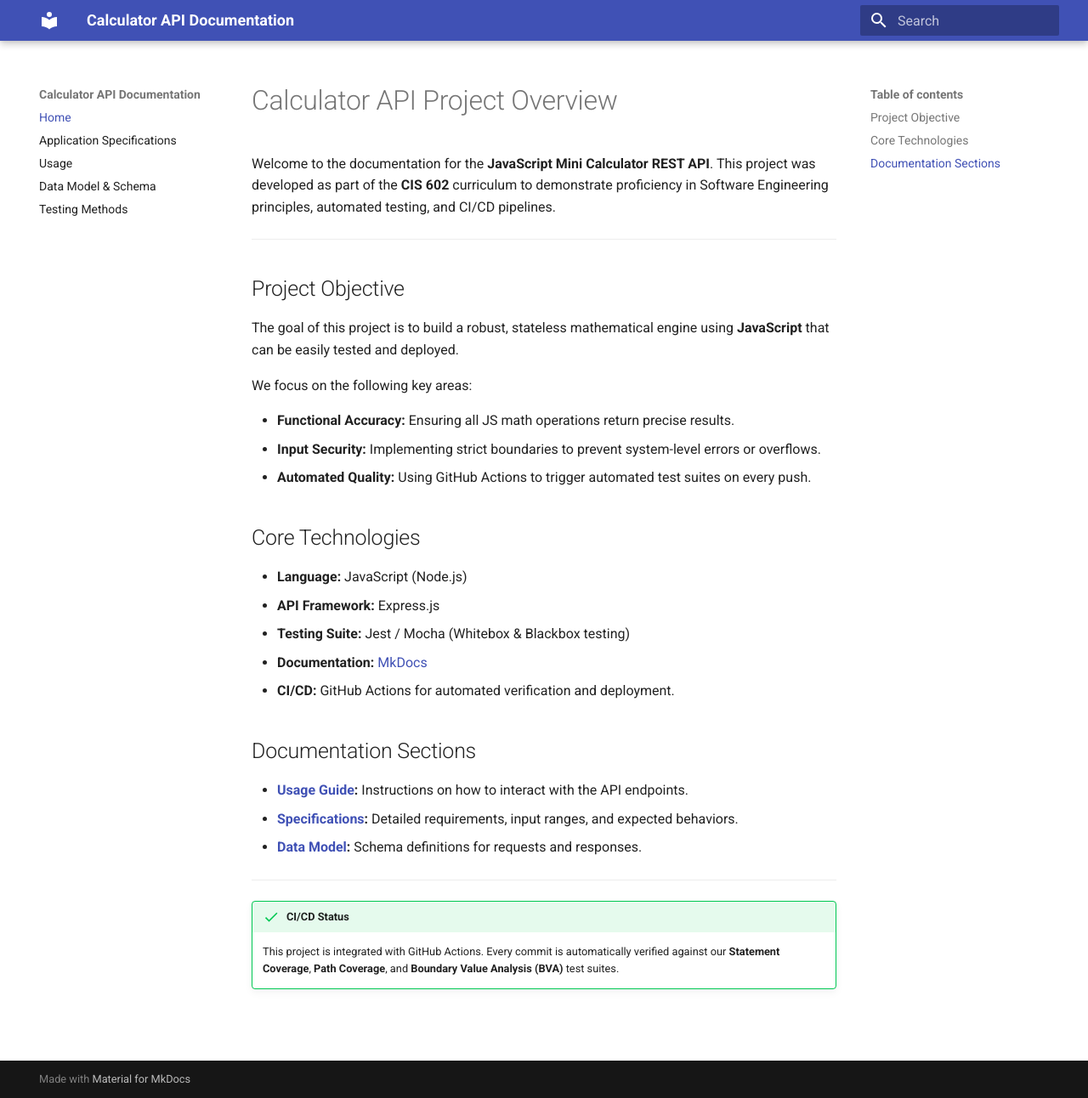
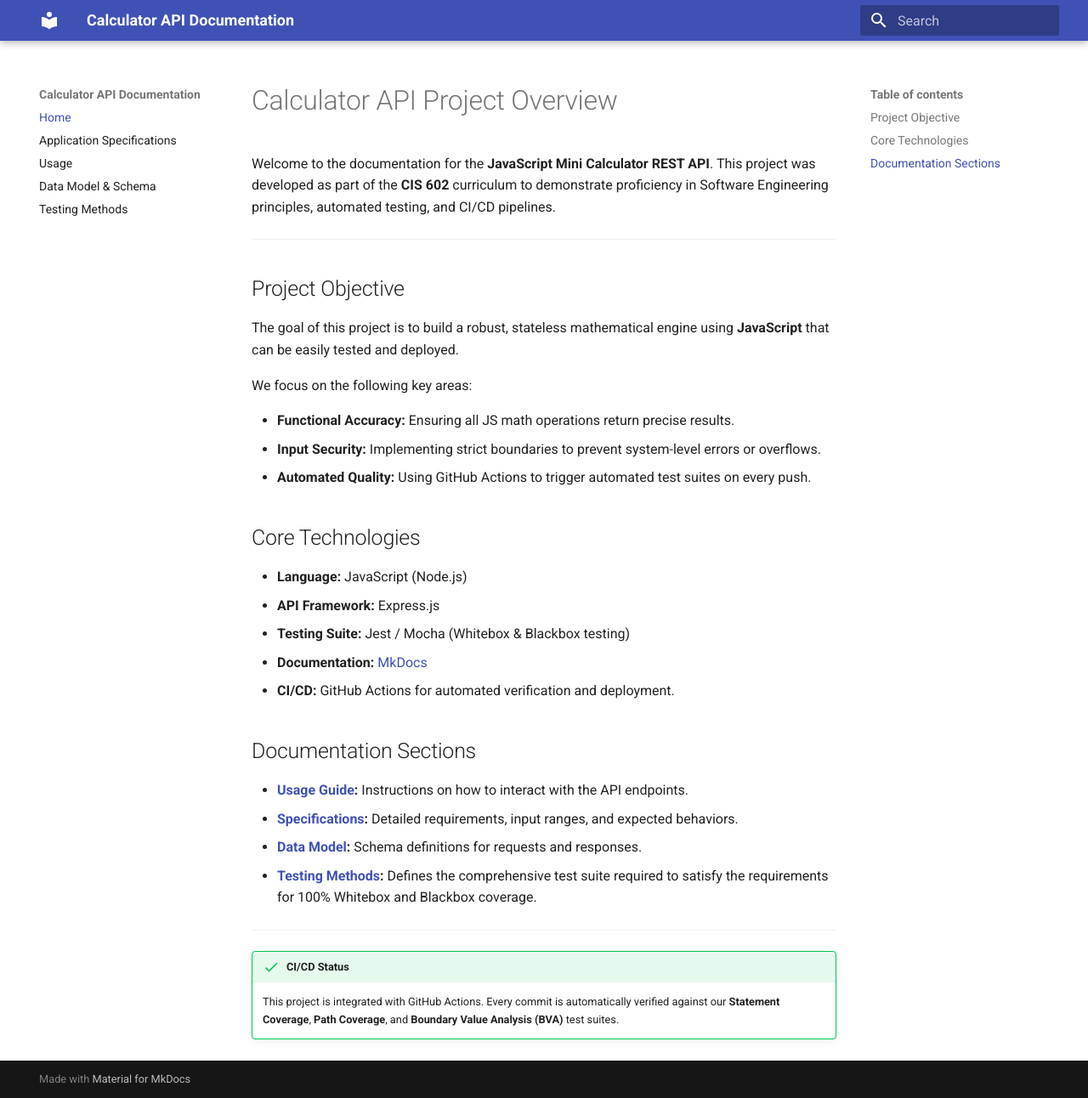
Before and after one commit to tehvedo/CIS_602_Project, an MkDocs documentation site: the page built from docs/index.md, in a window 1280 px wide and 1292 px high. Shown: the whole window at 85% size. Built offline with MkDocs 1.6.1 and Material for MkDocs 9.7.7, drawn with Linux system fonts in a browser that asks for light colours.

Commit message:
Updated index.md

```diff
--- a/docs/index.md
+++ b/docs/index.md
@@ -24,6 +24,7 @@ We focus on the following key areas:
 * **[Usage Guide](usage.md):** Instructions on how to interact with the API endpoints.
 * **[Specifications](specs.md):** Detailed requirements, input ranges, and expected behaviors.
 * **[Data Model](data_model.md):** Schema definitions for requests and responses.
+* **[Testing Methods](testing.md):** Defines the comprehensive test suite required to satisfy the requirements for 100% Whitebox and Blackbox coverage.
 
 ---
 
```
